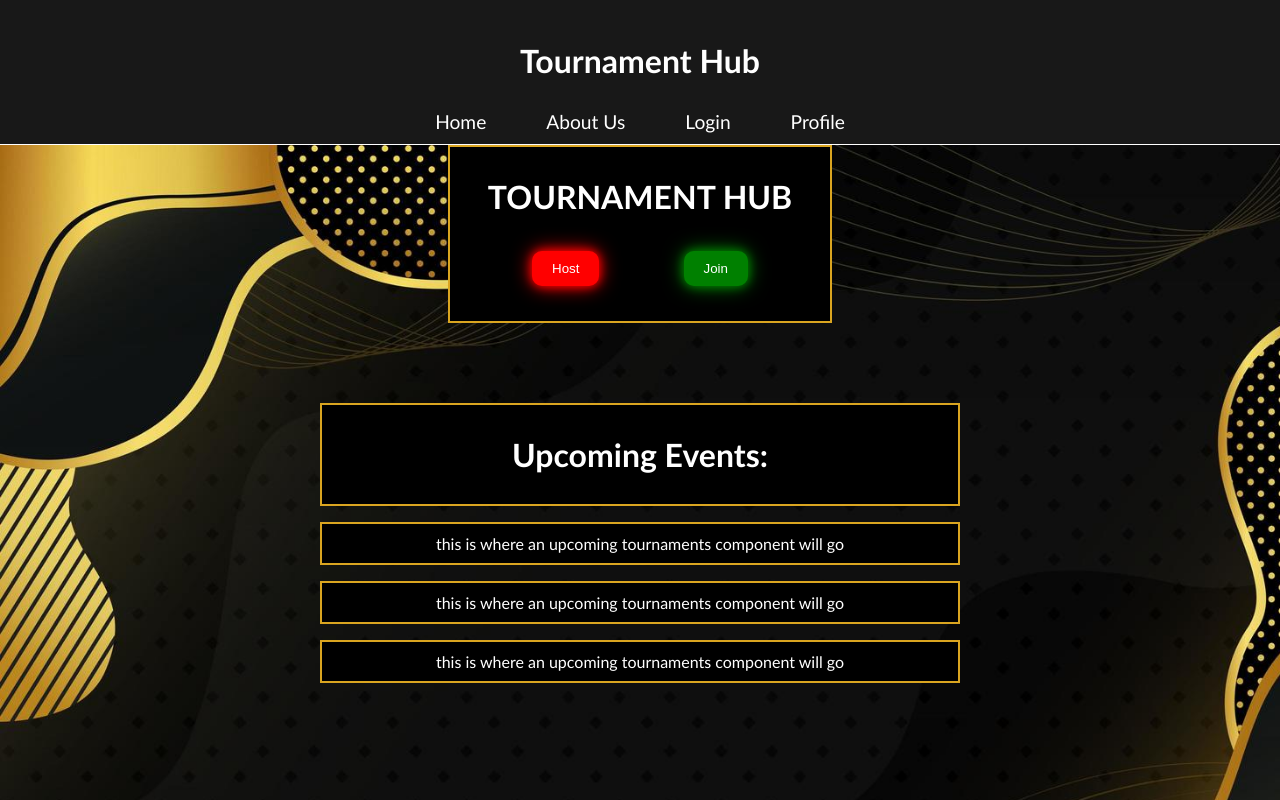
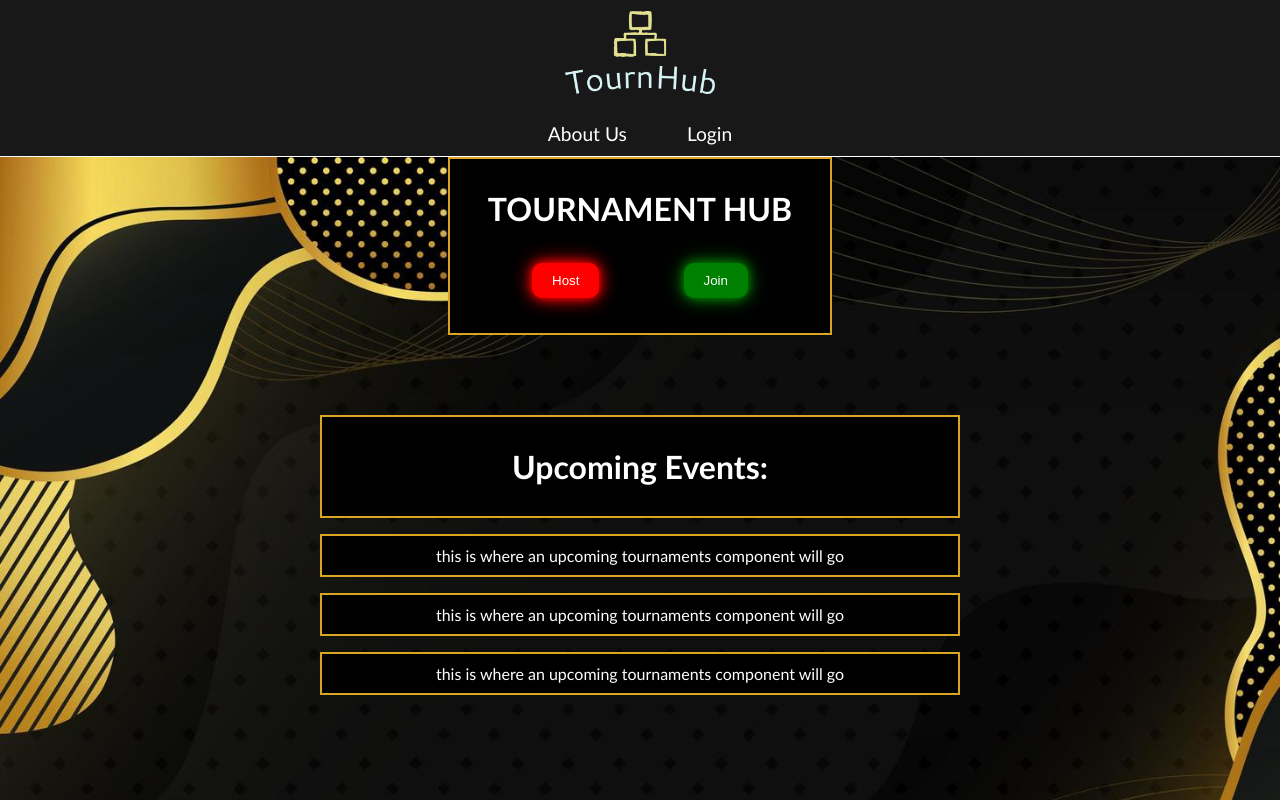
Before and after one commit to MikeWentForth/Gaming-Tournament-Hub, a React (Vite) app in the folder client/: page / in a window 1280 px wide. Shown: the top 800 px of the page. Built offline with nearby package versions, Linux system fonts and the light colour scheme.

Commit message:
add logo

```diff
--- a/client/src/components/Header/index.css
+++ b/client/src/components/Header/index.css
@@ -13,3 +13,9 @@ h1 {
     align-items: center;
     padding: 30px;
 }
+
+img {
+    width: 150px;
+    height: auto;
+    padding-bottom: 25px;
+}
--- a/client/src/components/Header/index.jsx
+++ b/client/src/components/Header/index.jsx
@@ -5,7 +5,11 @@ import './index.css'
 const Header = () => {
   return (
     <header className="NavBar">
-      <h1>Tournament Hub</h1>
+      <a href="/">
+        {/* <h1>Tournament Hub</h1> */}
+        <img src="tournhub.png" alt="logo">
+        </img>
+      </a>
       <Navigation />
     </header>
   );
--- a/client/src/components/NavLinks/index.jsx
+++ b/client/src/components/NavLinks/index.jsx
@@ -1,7 +1,15 @@
+/* eslint-disable react/no-unescaped-entities */
 import { NavLink } from 'react-router-dom'
 import './index.css'
 
+import Auth from '../../utils/auth';
+
+
 function NavLinks({ closeHamburger, isMobile }) {
+    const logout = (event) => {
+        event.preventDefault();
+        Auth.logout();
+    }
 
     function closeHamburgerMenu () {
         if(isMobile) {
@@ -12,25 +20,31 @@ function NavLinks({ closeHamburger, isMobile }) {
         <nav className='navLinks'>
             <ul>
                 <li>
-                    <NavLink to='/' onClick={closeHamburgerMenu}>
-                        Home
-                    </NavLink>
-                </li>
-                <li>
                     <NavLink to='/aboutUs' onClick={closeHamburgerMenu}>
                         About Us
                     </NavLink>
                 </li>
-                <li>
+                {Auth.loggedIn() ? (
+                    <>
+                        <li>
+                            <NavLink to='/profile' onClick={closeHamburgerMenu}>
+                                {Auth.getProfile().data.username}'s Profile
+                            </NavLink>
+                        </li>
+                        <li>
+                            <NavLink onClick={logout}>
+                                Logout
+                            </NavLink>
+                        </li>
+                    </>
+
+                ) : (
+                    <li>
                     <NavLink to='/login' onClick={closeHamburgerMenu}>
                         Login
                     </NavLink>
-                </li>
-                <li>
-                    <NavLink to='/profile' onClick={closeHamburgerMenu}>
-                        Profile
-                    </NavLink>
-                </li>
+                    </li>
+                )}
             </ul>
         </nav>
     )
```
Also changed, not shown: client/public/tournhub.png (added).
